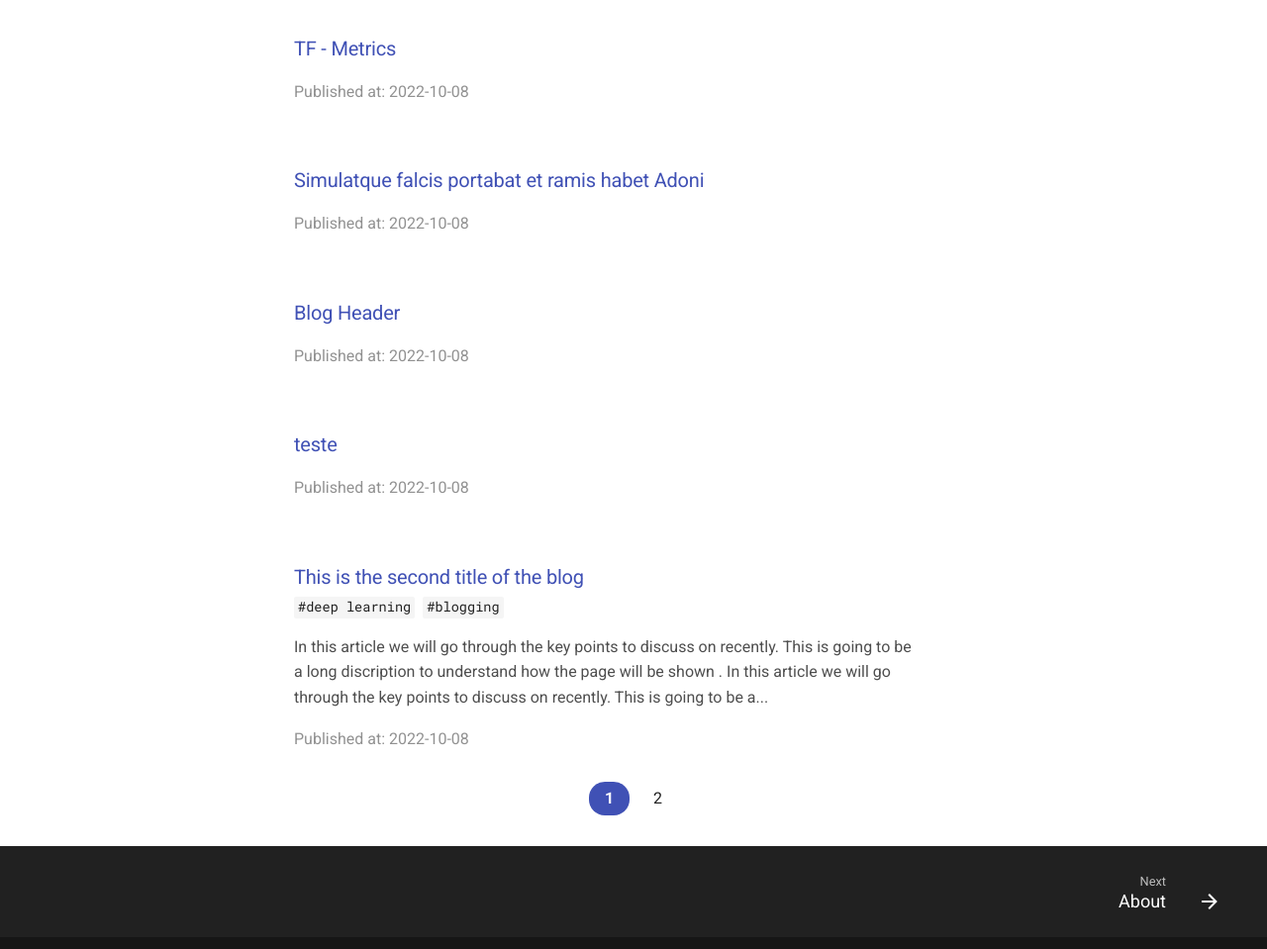
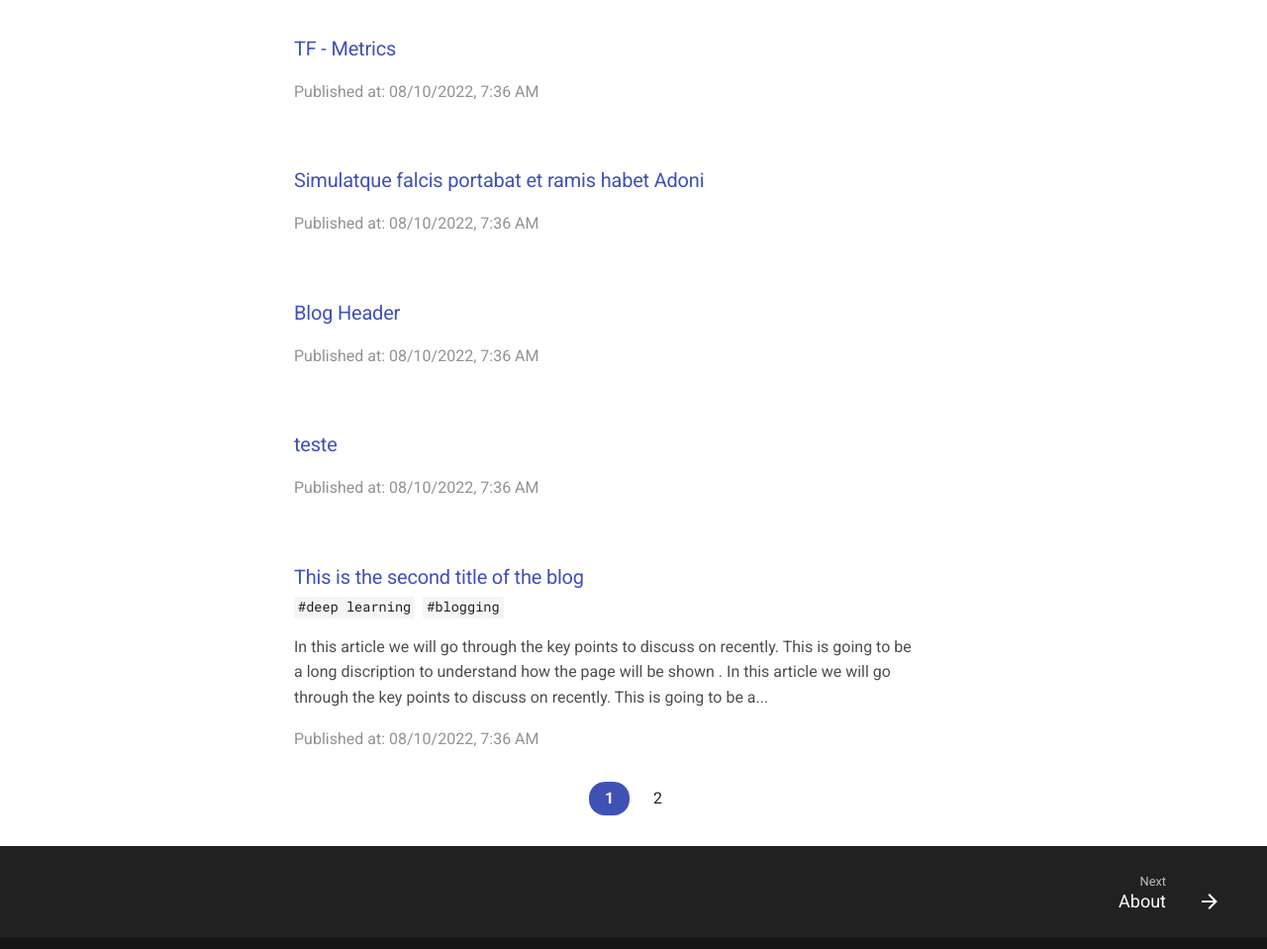
Before and after one commit to jibuv/jibuv.github.io, a plain HTML site: page index.html in a window 1280 px wide. Shown: the part 225-1184 px from the top of the page at 99% size. Drawn offline with Linux system fonts and the light colour scheme; no server answers.

Commit message:
Deployed  with MkDocs version: 1.4.0

```diff
--- a/index.html
+++ b/index.html
@@ -649,7 +649,7 @@
 
         <p class="blog-post-description"></p>
         <div class="blog-post-extra">
-            Published at: 2022-10-08
+            Published at: 08/10/2022, 7:36 AM
         </div>
     </div>
 </a>
@@ -675,7 +675,7 @@
 
         <p class="blog-post-description"></p>
         <div class="blog-post-extra">
-            Published at: 2022-10-08
+            Published at: 08/10/2022, 7:36 AM
         </div>
     </div>
 </a>
@@ -701,7 +701,7 @@
 
         <p class="blog-post-description"></p>
         <div class="blog-post-extra">
-            Published at: 2022-10-08
+            Published at: 08/10/2022, 7:36 AM
         </div>
     </div>
 </a>
@@ -727,7 +727,7 @@
 
         <p class="blog-post-description"></p>
         <div class="blog-post-extra">
-            Published at: 2022-10-08
+            Published at: 08/10/2022, 7:36 AM
         </div>
     </div>
 </a>
@@ -766,7 +766,7 @@
 
         <p class="blog-post-description">In this article we will go through the key points to discuss on recently. This is going to be a long discription to understand how the page will be shown	. In this article we will go through the key points to discuss on recently. This is going to be a...</p>
         <div class="blog-post-extra">
-            Published at: 2022-10-08
+            Published at: 08/10/2022, 7:36 AM
         </div>
     </div>
 </a>
@@ -811,7 +811,7 @@
 
         <p class="blog-post-description">In this article we will go through the key points to discuss on recently. This is going to be a long discription to understand how the page will be shown	.</p>
         <div class="blog-post-extra">
-            Published at: 2022-10-08
+            Published at: 08/10/2022, 7:36 AM
         </div>
     </div>
 </a>
```
Also changed, not shown: tags/index.html (+4 -4 lines), 1 other file.
